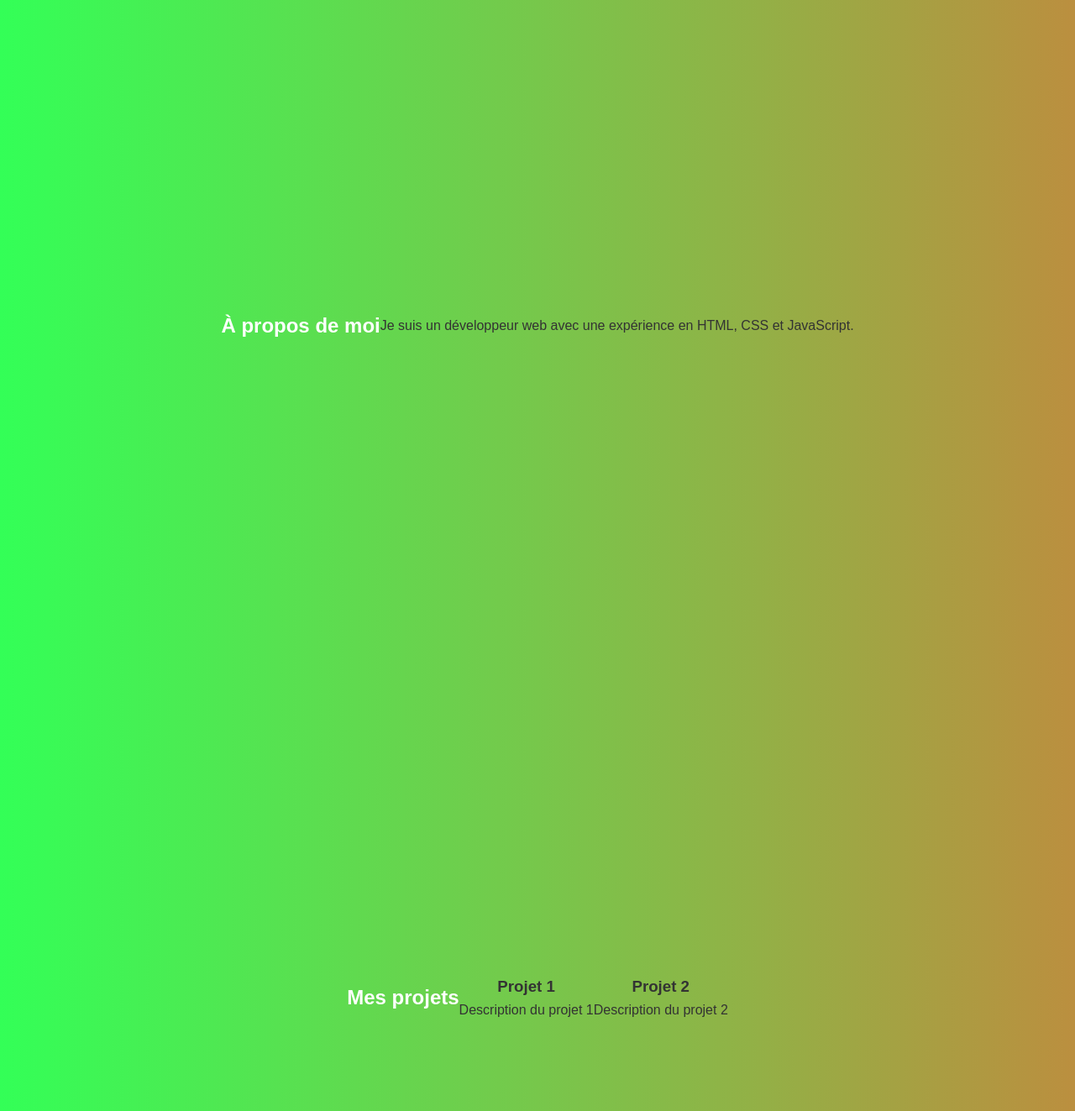
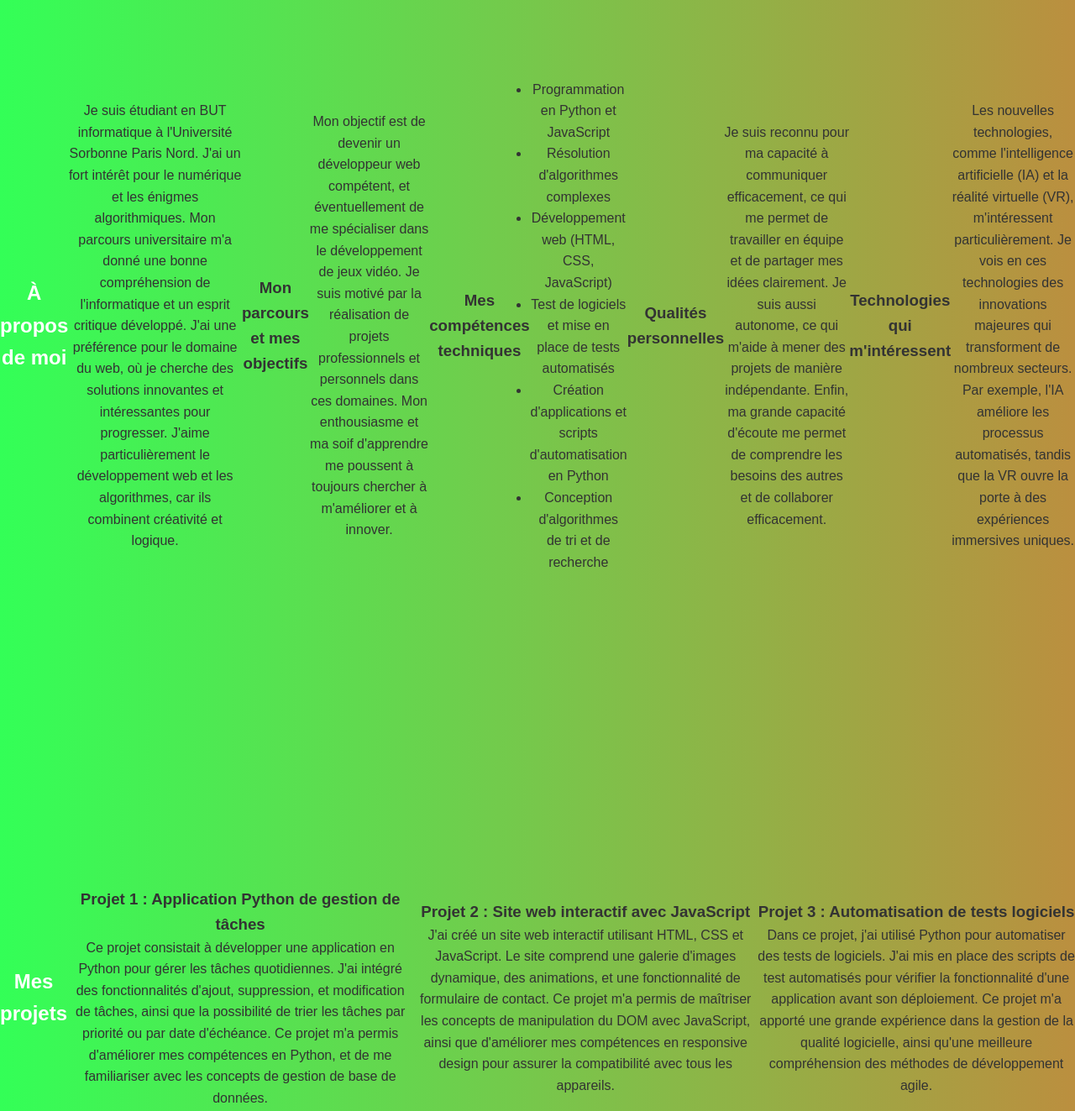
Before and after one commit to delrone91/Portfolio, a plain HTML site: page main.html in a window 1280 px wide. Shown: the part 860-2183 px from the top of the page at 84% size. Drawn offline with Linux system fonts and the light colour scheme.

Commit message:
ajout d'information personnel

```diff
--- a/main.html
+++ b/main.html
@@ -1,11 +1,13 @@
 <!DOCTYPE html>
 <html lang="fr">
+
 <head>
     <meta charset="UTF-8">
     <meta name="viewport" content="width=device-width, initial-scale=1.0">
     <title>Mon Portfolio</title>
     <link rel="stylesheet" href="styles.css">
 </head>
+
 <body>
     <header>
         <nav>
@@ -19,31 +21,80 @@
     </header>
 
     <main>
-
+        <!-- Section Accueil -->
         <section id="accueil">
             <h1>Bienvenue sur mon portfolio</h1>
-            <p>Je suis un développeur web passionné</p>
+            <p>Je suis Delrone Cherry, étudiant en BUT informatique à l'Université Sorbonne Paris Nord.
+                Passionné par le développement web et les énigmes algorithmiques, mon objectif est de devenir un développeur web compétent,
+                avec un intérêt particulier pour le jeu vidéo. Découvrez mes projets, mes compétences et comment me contacter ci-dessous.
+            </p>
         </section>
 
+        <!-- Section À propos -->
         <section id="a-propos">
             <h2>À propos de moi</h2>
-            <p>Je suis un développeur web avec une expérience en HTML, CSS et JavaScript.</p>
+            <p>Je suis étudiant en BUT informatique à l'Université Sorbonne Paris Nord.
+                J'ai un fort intérêt pour le numérique et les énigmes algorithmiques.
+                Mon parcours universitaire m'a donné une bonne compréhension de l'informatique et un esprit critique développé.
+                J'ai une préférence pour le domaine du web, où je cherche des solutions innovantes et intéressantes pour progresser.
+                J'aime particulièrement le développement web et les algorithmes, car ils combinent créativité et logique.
+            </p>
+
+            <h3>Mon parcours et mes objectifs</h3>
+            <p>Mon objectif est de devenir un développeur web compétent, et éventuellement de me spécialiser dans le développement de jeux vidéo.
+                Je suis motivé par la réalisation de projets professionnels et personnels dans ces domaines.
+                Mon enthousiasme et ma soif d'apprendre me poussent à toujours chercher à m'améliorer et à innover.
+            </p>
+
+            <h3>Mes compétences techniques</h3>
+            <ul>
+                <li>Programmation en Python et JavaScript</li>
+                <li>Résolution d'algorithmes complexes</li>
+                <li>Développement web (HTML, CSS, JavaScript)</li>
+                <li>Test de logiciels et mise en place de tests automatisés</li>
+                <li>Création d'applications et scripts d'automatisation en Python</li>
+                <li>Conception d'algorithmes de tri et de recherche</li>
+            </ul>
+
+            <h3>Qualités personnelles</h3>
+            <p>Je suis reconnu pour ma capacité à communiquer efficacement,
+                ce qui me permet de travailler en équipe et de partager mes idées clairement. Je suis aussi autonome,
+                ce qui m'aide à mener des projets de manière indépendante. Enfin,
+                ma grande capacité d'écoute me permet de comprendre les besoins des autres et de collaborer efficacement.
+            </p>
+
+            <h3>Technologies qui m'intéressent</h3>
+            <p>Les nouvelles technologies, comme l'intelligence artificielle (IA) et la réalité virtuelle (VR),
+                m'intéressent particulièrement. Je vois en ces technologies des innovations majeures qui transforment de nombreux secteurs.
+                Par exemple, l'IA améliore les processus automatisés, tandis que la VR ouvre la porte à des expériences immersives uniques.
+            </p>
         </section>
 
+        <!-- Section Projets -->
         <section id="projets">
             <h2>Mes projets</h2>
+
             <div class="projet">
-                <h3>Projet 1</h3>
-                <p>Description du projet 1</p>
+                <h3>Projet 1 : Application Python de gestion de tâches</h3>
+                <p>Ce projet consistait à développer une application en Python pour gérer les tâches quotidiennes. J'ai intégré des fonctionnalités d'ajout, suppression, et modification de tâches, ainsi que la possibilité de trier les tâches par priorité ou par date d'échéance. Ce projet m'a permis d'améliorer mes compétences en Python, et de me familiariser avec les concepts de gestion de base de données.</p>
             </div>
+
             <div class="projet">
-                <h3>Projet 2</h3>
-                <p>Description du projet 2</p>
+                <h3>Projet 2 : Site web interactif avec JavaScript</h3>
+                <p>J'ai créé un site web interactif utilisant HTML, CSS et JavaScript. Le site comprend une galerie d'images dynamique, des animations, et une fonctionnalité de formulaire de contact. Ce projet m'a permis de maîtriser les concepts de manipulation du DOM avec JavaScript, ainsi que d'améliorer mes compétences en responsive design pour assurer la compatibilité avec tous les appareils.</p>
+            </div>
+
+            <div class="projet">
+                <h3>Projet 3 : Automatisation de tests logiciels</h3>
+                <p>Dans ce projet, j'ai utilisé Python pour automatiser des tests de logiciels. J'ai mis en place des scripts de test automatisés pour vérifier la fonctionnalité d'une application avant son déploiement. Ce projet m'a apporté une grande expérience dans la gestion de la qualité logicielle, ainsi qu'une meilleure compréhension des méthodes de développement agile.</p>
             </div>
         </section>
 
+        <!-- Section Contact -->
         <section id="contact">
             <h2>Contactez-moi</h2>
+            <p>Vous souhaitez en savoir plus ou collaborer avec moi ? N'hésitez pas à me contacter via le formulaire ci-dessous ou en utilisant mes coordonnées.</p>
+
             <form>
                 <label for="nom">Nom :</label>
                 <input type="text" id="nom" name="nom" required>
@@ -56,17 +107,20 @@
 
                 <button type="submit">Envoyer</button>
             </form>
+
+            <h3>Informations de contact</h3>
+            <p>Cherry Delrone</p>
+            <p>Email : delrone98@gmail.com</p>
         </section>
     </main>
 
     <footer>
-        <p>&copy; 2024 Delrone Cherry Tous droits réservés.</p>
+        <p>&copy; 2024 Delrone Cherry. Tous droits réservés.</p>
     </footer>
 
-
-            <!-- Liaison avec le fichier JavaScript -->
-
+    <!-- Liaison avec le fichier JavaScript -->
     <script src="script.js"></script>
 
 </body>
+
 </html>
```
